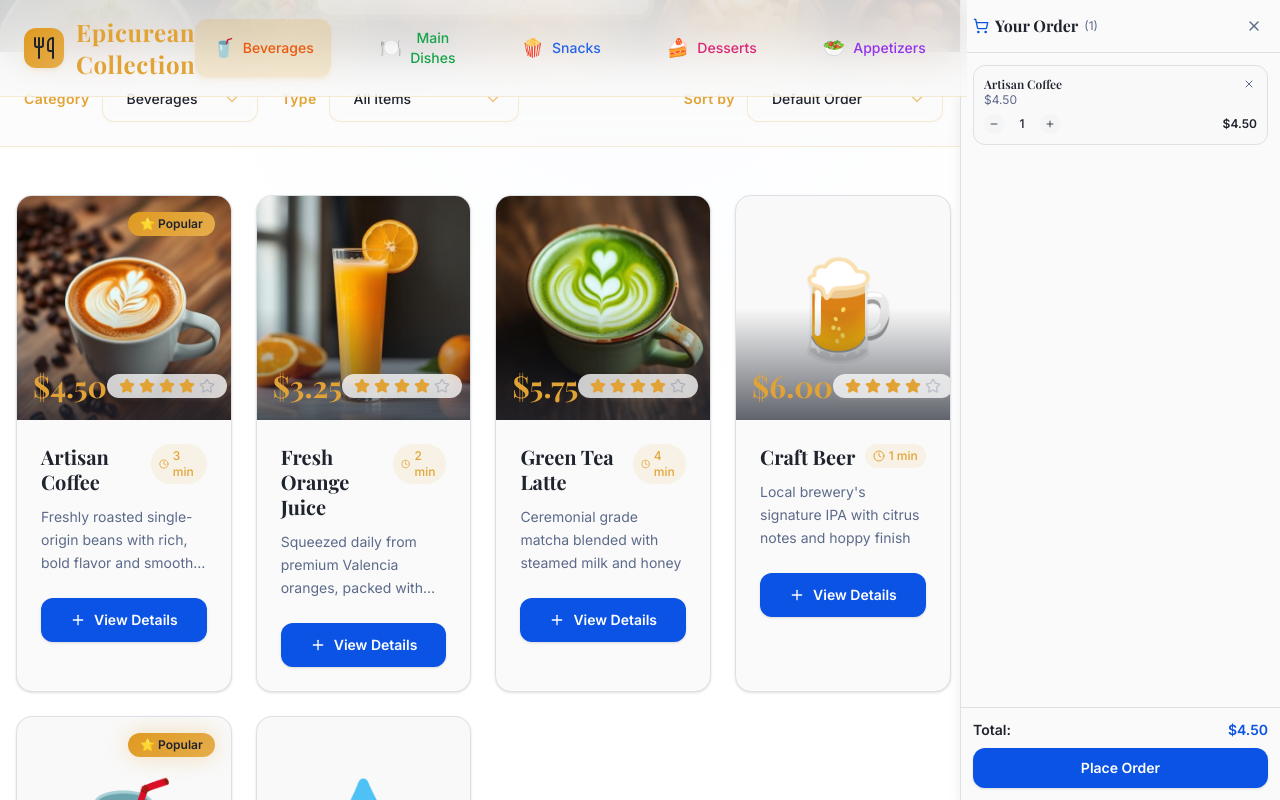
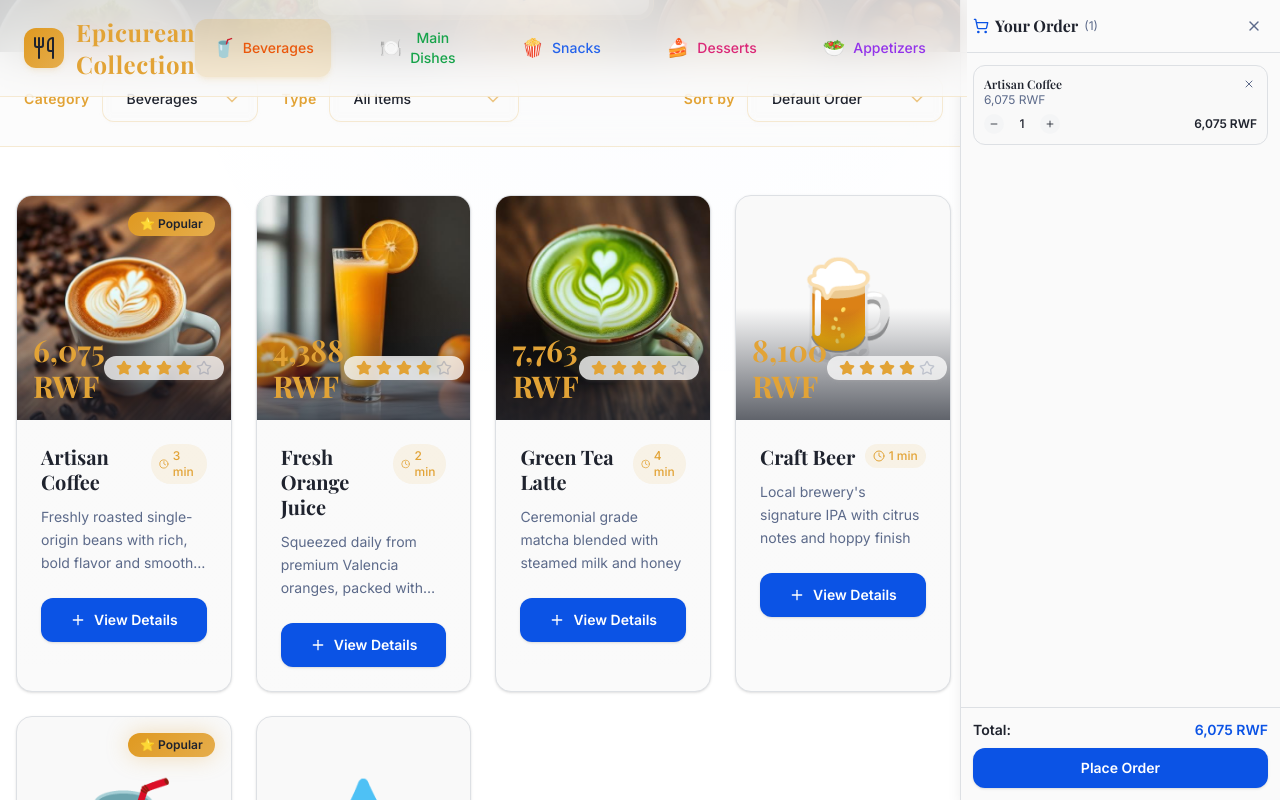
Before and after one commit to jacson03/bolt, a React (Vite) app: page / in a window 1280 px wide. Both pictures are taken after a click on the element 163 px from the left and 829 px from the top of the page. Shown: the part 429-1229 px from the top of the page. Built offline with nearby package versions, Linux system fonts and the light colour scheme.

Commit message:
Convert currency to RWF
Update currency display to Rwandan Francs.

```diff
--- a/src/components/ItemSidebar.tsx
+++ b/src/components/ItemSidebar.tsx
@@ -1,5 +1,6 @@
 import { X, Minus, Plus, ShoppingCart } from "lucide-react";
 import { CartItem } from "@/types/menu";
+import { formatPrice, convertToRWF } from "@/utils/currency";
 
 interface ItemSidebarProps {
   selectedItems: CartItem[];
@@ -11,7 +12,7 @@ interface ItemSidebarProps {
 export const ItemSidebar = ({ selectedItems = [], onClose, onUpdateQuantity, onRemoveItem }: ItemSidebarProps) => {
   if (selectedItems.length === 0) return null;
 
-  const total = selectedItems.reduce((sum, item) => sum + (item.price * item.quantity), 0);
+  const total = selectedItems.reduce((sum, item) => sum + (convertToRWF(item.price) * item.quantity), 0);
 
   return (
     <div className="w-80 bg-card border-l border-border shadow-professional h-full flex flex-col animate-slide-in-right">
@@ -39,7 +40,7 @@ export const ItemSidebar = ({ selectedItems = [], onClose, onUpdateQuantity, onR
               <div className="flex items-start justify-between mb-1.5">
                 <div className="flex-1 min-w-0">
                   <h4 className="font-semibold text-foreground text-xs truncate">{item.name}</h4>
-                  <p className="text-xs text-muted-foreground">${item.price.toFixed(2)}</p>
+                  <p className="text-xs text-muted-foreground">{formatPrice(item.price)}</p>
                 </div>
                 <button
                   onClick={() => onRemoveItem(item.id)}
@@ -67,7 +68,7 @@ export const ItemSidebar = ({ selectedItems = [], onClose, onUpdateQuantity, onR
                   </button>
                 </div>
                 <div className="text-xs font-semibold text-foreground">
-                  ${(item.price * item.quantity).toFixed(2)}
+                  {Math.round(convertToRWF(item.price) * item.quantity).toLocaleString()} RWF
                 </div>
               </div>
             </div>
@@ -79,7 +80,7 @@ export const ItemSidebar = ({ selectedItems = [], onClose, onUpdateQuantity, onR
           <div className="space-y-1 text-xs">
             <div className="flex justify-between text-sm font-bold">
               <span>Total:</span>
-              <span className="text-primary">${total.toFixed(2)}</span>
+              <span className="text-primary">{Math.round(total).toLocaleString()} RWF</span>
             </div>
           </div>
 
--- a/src/components/MenuItem.tsx
+++ b/src/components/MenuItem.tsx
@@ -1,6 +1,7 @@
 
 import { Clock, Star, Plus } from "lucide-react";
 import { MenuItemType } from "@/types/menu";
+import { formatPrice } from "@/utils/currency";
 
 interface MenuItemProps {
   item: MenuItemType;
@@ -42,7 +43,7 @@ export const MenuItem = ({ item, onSelect }: MenuItemProps) => {
         )}
         <div className="absolute bottom-4 left-4 right-4">
           <div className="flex items-center justify-between">
-            <span className="text-3xl font-bold text-gold font-playfair">${item.price.toFixed(2)}</span>
+            <span className="text-3xl font-bold text-gold font-playfair">{formatPrice(item.price)}</span>
             <div className="flex items-center space-x-1 bg-card/80 backdrop-blur-sm rounded-full px-3 py-1 shadow-pearl">
               {renderStars(Math.floor(item.rating))}
             </div>
--- /dev/null
+++ b/src/utils/currency.ts
@@ -0,0 +1,15 @@
+// Currency conversion utilities
+const USD_TO_RWF_RATE = 1350; // 1 USD = 1350 RWF (approximate rate)
+
+export const convertToRWF = (usdAmount: number): number => {
+  return usdAmount * USD_TO_RWF_RATE;
+};
+
+export const formatRWF = (amount: number): string => {
+  return `${Math.round(amount).toLocaleString()} RWF`;
+};
+
+export const formatPrice = (usdPrice: number): string => {
+  const rwfAmount = convertToRWF(usdPrice);
+  return formatRWF(rwfAmount);
+};
```
